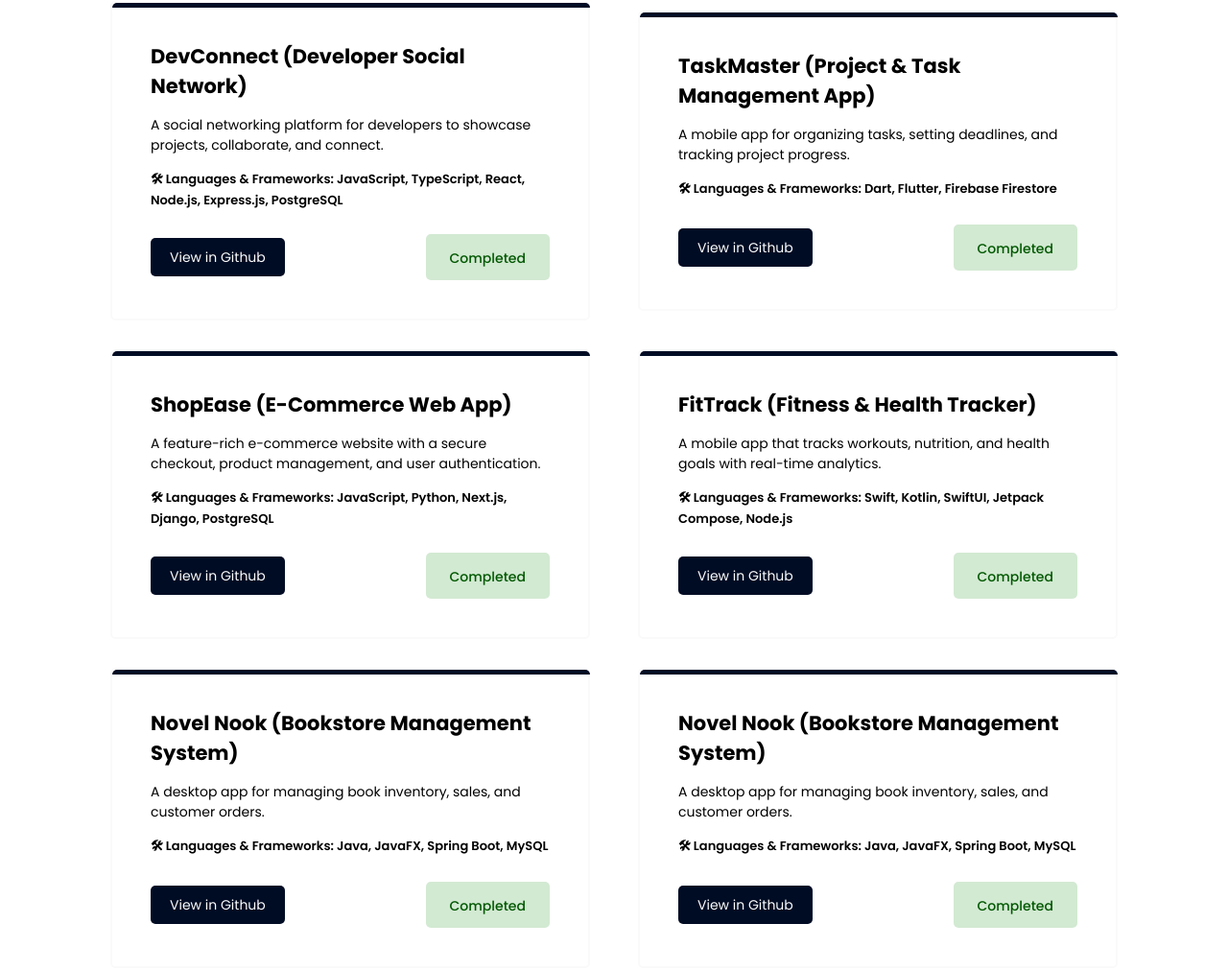
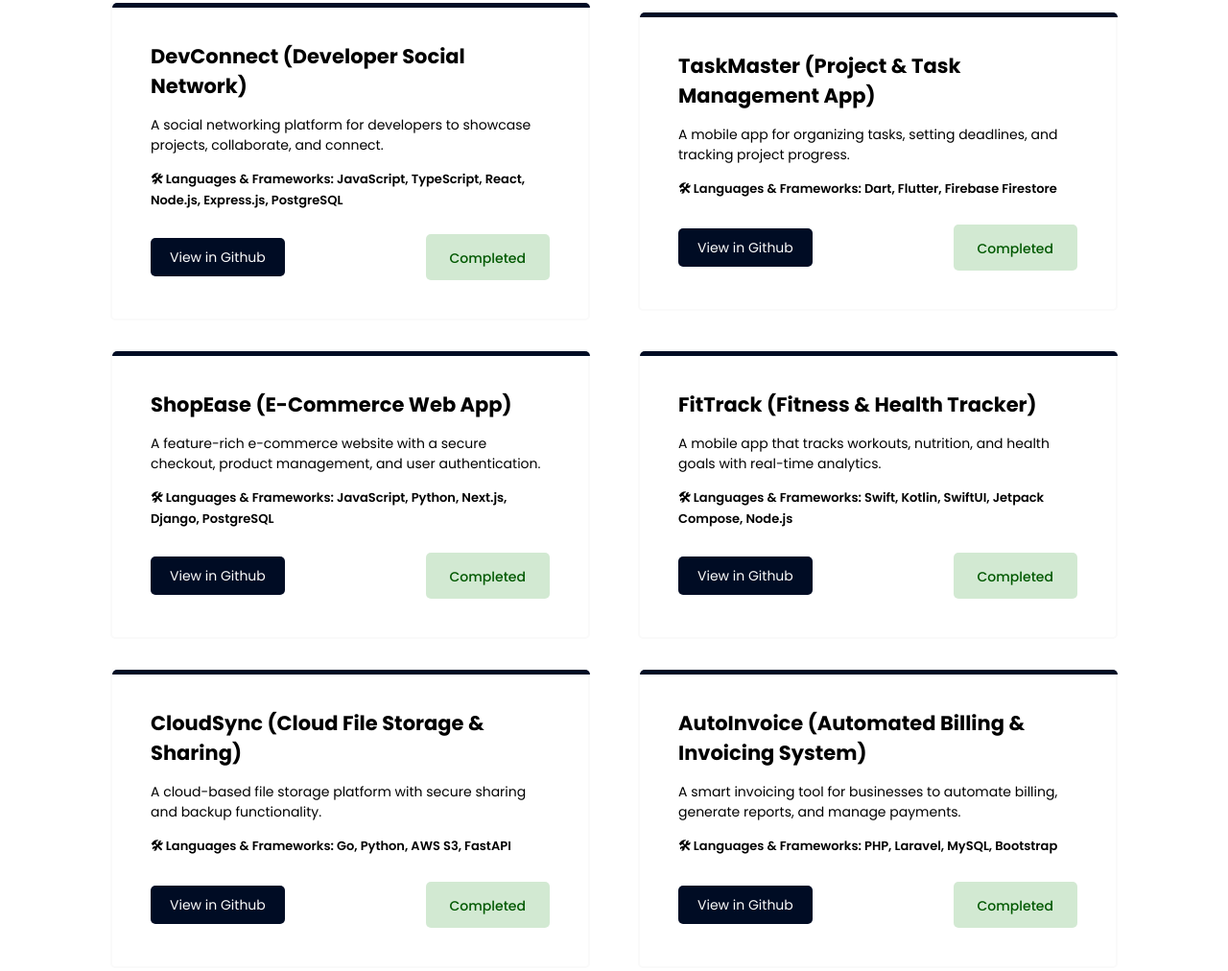
Before and after one commit to ireshdilsh/portfolio, a plain HTML site: page index.html in a window 1280 px wide. Shown: the part 3621-4633 px from the top of the page at 96% size. Drawn offline with Linux system fonts and the light colour scheme.

Commit message:
refactor index.html for improved structure and formatting

```diff
--- a/index.html
+++ b/index.html
@@ -241,7 +241,8 @@
 
   <section id="projects">
     <p class="title">Featured Projects | Innovation in Action</p>
-      <p class="discription">A collection of innovative projects showcasing my expertise in web, mobile, and software development.</p>
+    <p class="discription">A collection of innovative projects showcasing my expertise in web, mobile, and software
+      development.</p>
 
     <div class="project-body">
       <div class="set-1">
@@ -338,24 +339,23 @@
       <div class="set-4">
         <div class="card-1">
           <div class="bar"></div>
-            <h1>Novel Nook (Bookstore Management System)</h1>
-            <p>A desktop app for managing book inventory, sales, and customer orders.</p>
-            <p class="tools">🛠 Languages & Frameworks: Java, JavaFX, Spring Boot, MySQL</p>
+          <h1>CloudSync (Cloud File Storage & Sharing)</h1>
+          <p>A cloud-based file storage platform with secure sharing and backup functionality.</p>
+          <p class="tools">🛠 Languages & Frameworks: Go, Python, AWS S3, FastAPI</p>
           <div class="bottom-bar">
             <div class="left">
               <a href="#">View in Github</a>
             </div>
             <div class="right">
-
               <p>Completed</p>
             </div>
           </div>
         </div>
         <div class="card-2">
           <div class="bar"></div>
-          <h1>Novel Nook (Bookstore Management System)</h1>
-          <p>A desktop app for managing book inventory, sales, and customer orders.</p>
-          <p class="tools">🛠 Languages & Frameworks: Java, JavaFX, Spring Boot, MySQL</p>
+          <h1>AutoInvoice (Automated Billing & Invoicing System)</h1>
+          <p>A smart invoicing tool for businesses to automate billing, generate reports, and manage payments.</p>
+          <p class="tools">🛠 Languages & Frameworks: PHP, Laravel, MySQL, Bootstrap</p>
           <div class="bottom-bar">
             <div class="left">
               <a href="#">View in Github</a>
```
Lines whose indentation alone changed are shown as unchanged.
